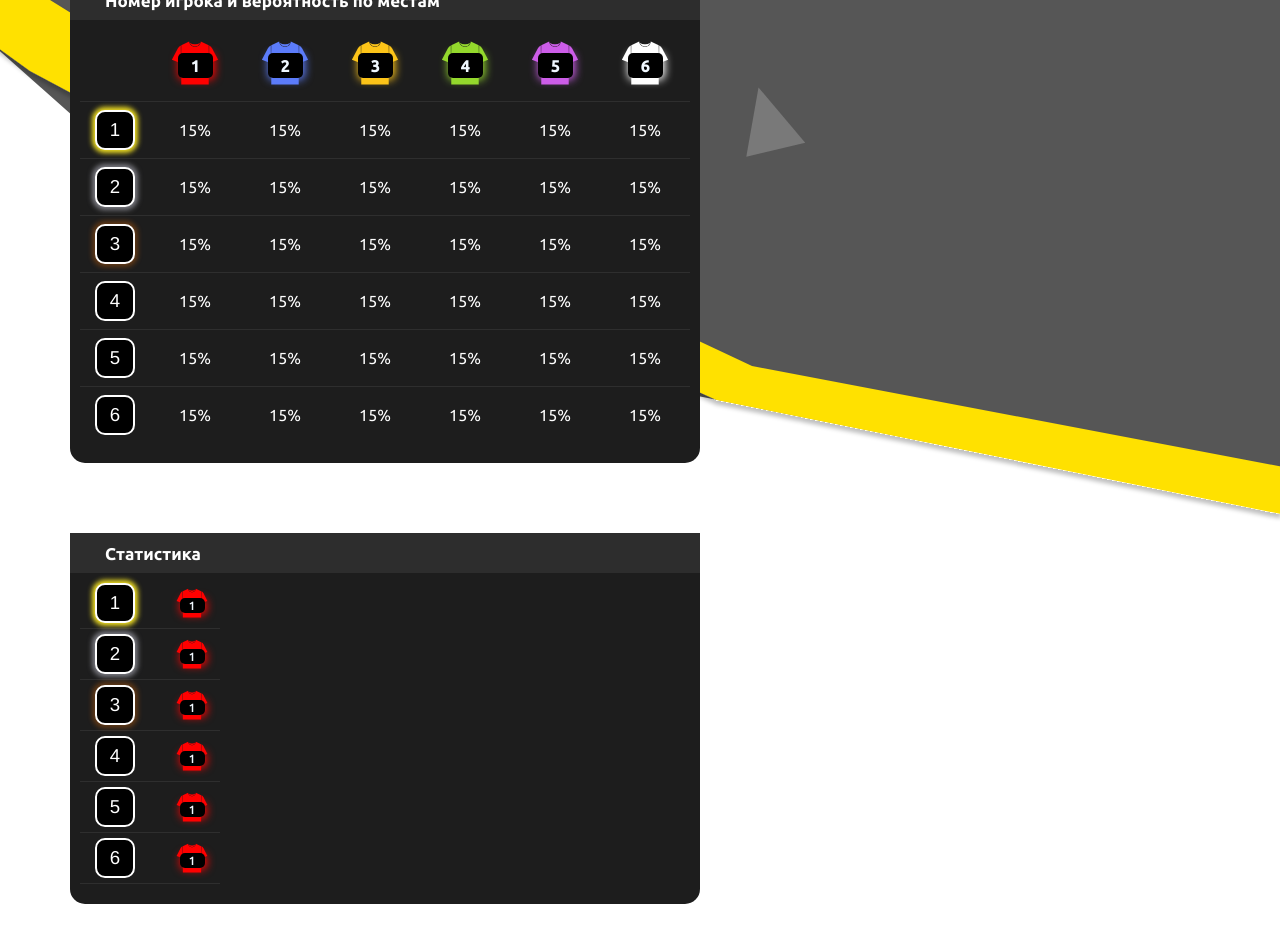
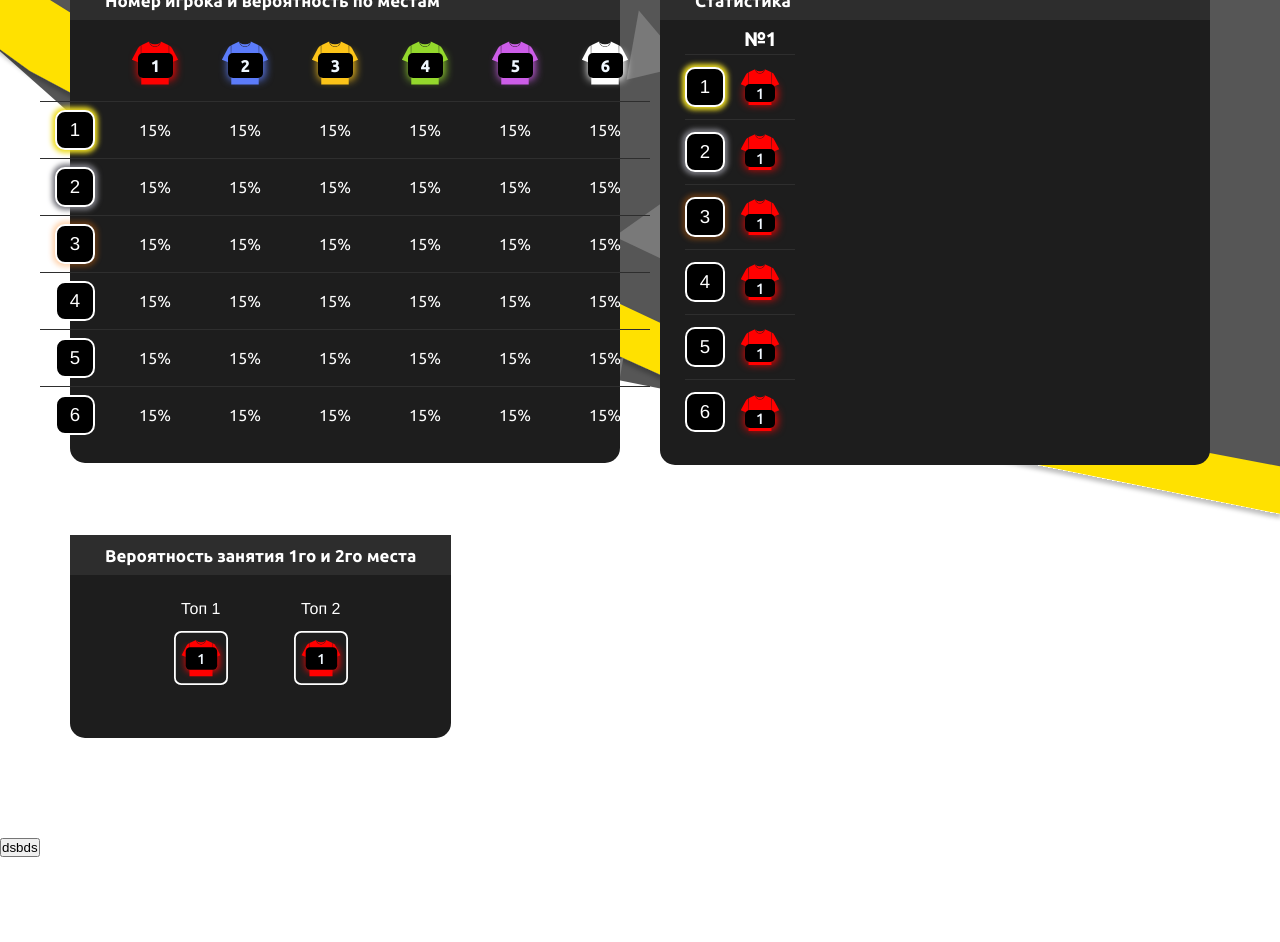
Before and after one commit to ClouRise/FANTASTICHACK2025, a Vue app in the folder frontend/front/: page / in a window 1280 px wide. Shown: the part 160-1102 px from the top of the page. After the commit the page ends 1017 px from the top, so only its background shows below. Built offline with nearby package versions, Linux system fonts and the light colour scheme.

Commit message:
upd front, add table analiz

```diff
--- a/frontend/front/package.json
+++ b/frontend/front/package.json
@@ -9,6 +9,7 @@
     "preview": "vite preview"
   },
   "dependencies": {
+    "axios": "^1.8.4",
     "vue": "^3.5.13",
     "vue-router": "^4.5.0"
   },
--- a/frontend/front/src/App.vue
+++ b/frontend/front/src/App.vue
@@ -11,17 +11,22 @@
       <titlerow num="4"></titlerow>
       <titlerow num="5"></titlerow>
       <titlerow num="6"></titlerow> -->
-      <div class="row">
+      <div style="display: grid; grid: 100% / 50% 50%" class="row">
         <maincard :title="'Номер игрока и вероятность по местам'">
           <tableCard></tableCard>
         </maincard>
-      </div>
-      <div class="row">
+
         <maincard :title="'Статистика'">
           <analys></analys>
         </maincard>
+
+      </div>
+
+      <div class="row">
+        <doublecard></doublecard>
       </div>
     </main>
+    <button @click="fetchPosts">dsbds</button>
   </div>
 </template>
 
@@ -33,7 +38,13 @@ import maincard from './components/maincard.vue';
 import tableCard from './components/tableCard.vue';
 import analys from './components/analys.vue';
 import doublecard from './components/doublecard.vue';
+import axios from 'axios';
 export default {
+  data(){
+    return{
+      responseData: {}
+    }
+  },
   components: {
     player,
     titlerow,
@@ -41,6 +52,18 @@ export default {
     tableCard,
     analys,
     doublecard
+  },
+  methods: {
+    async fetchPosts() {
+        try {
+          const response = await axios.get(`http://localhost:8000/api/race/?t=${Date.now()}`)
+          this.responseData = response.data
+        } catch (e) {
+          alert("Error server")
+        } finally {
+          console.log(this.responseData)
+        }
+      },
   }
 }
 </script>
--- a/frontend/front/src/components/analys.vue
+++ b/frontend/front/src/components/analys.vue
@@ -1,56 +1,25 @@
 <template>
-    <div class="analys">
-        <div class="titles-analys">
-            <div class="row">
-                <titlerow style="box-shadow: #EFDE22 0px 0px 5px 3px" num="1"></titlerow>
-            </div>
-            <div class="row">
-                <titlerow style="box-shadow: #7A7A81 0px 0px 5px 3px" num="2"></titlerow>
-            </div>
-            <div class="row">
-                <titlerow style="box-shadow: #FF77004D 0px 0px 5px 3px" num="3"></titlerow>
-            </div>
-            <div class="row">
-                <titlerow num="4"></titlerow>
-            </div>
-            <div class="row">
-                <titlerow num="5"></titlerow>
-            </div>
-            <div class="row">
-                <titlerow num="6"></titlerow>
-            </div>
-        </div>
-        <div class="scroll-analys">
-            <div class="row">
-                <div style="height: 40px; width: 40px; ">
-                    <player style="margin-inline: 7px;" :size="40" :hcard="15" :wcard="25" :fontsize="12" :topminus="-10" fillColor="#ff0000" txt="1"></player>
-                </div>
-            </div>
-            <div class="row">
-                <div style="height: 40px; width: 40px; ">
-                    <player style="margin-inline: 7px;" :size="40" :hcard="15" :wcard="25" :fontsize="12" :topminus="-10" fillColor="#ff0000" txt="1"></player>
-                </div>
-            </div>
-            <div class="row">
-                <div style="height: 40px; width: 40px; ">
-                    <player style="margin-inline: 7px;" :size="40" :hcard="15" :wcard="25" :fontsize="12" :topminus="-10" fillColor="#ff0000" txt="1"></player>
-                </div>
-            </div>
-            <div class="row">
-                <div style="height: 40px; width: 40px; ">
-                    <player style="margin-inline: 7px;" :size="40" :hcard="15" :wcard="25" :fontsize="12" :topminus="-10" fillColor="#ff0000" txt="1"></player>
-                </div>
-            </div>
-            <div class="row">
-                <div style="height: 40px; width: 40px; ">
-                    <player style="margin-inline: 7px;" :size="40" :hcard="15" :wcard="25" :fontsize="12" :topminus="-10" fillColor="#ff0000" txt="1"></player>
-                </div>
-            </div>
-            <div class="row">
-                <div style="height: 40px; width: 40px; ">
-                    <player style="margin-inline: 7px;" :size="40" :hcard="15" :wcard="25" :fontsize="12" :topminus="-10" fillColor="#ff0000" txt="1"></player>
-                </div>
-            </div>
+    <div style="display: flex; flex-direction: row; justify-content: start; width: 100%; height: 100%;">
+        <article>
+            <div style="height: 30px;" class="cell-table"></div>
+            <div class="cell-table"><titlerow style="box-shadow: #EFDE22 0px 0px 5px 3px" num="1"></titlerow></div>
+            <div class="cell-table"><titlerow style="box-shadow: #7A7A81 0px 0px 5px 3px" num="2"></titlerow></div>
+            <div class="cell-table"><titlerow style="box-shadow: #FF77004D 0px 0px 5px 3px" num="3"></titlerow></div>
+            <div class="cell-table"><titlerow num="4"></titlerow></div>
+            <div class="cell-table"><titlerow num="5"></titlerow></div>
+            <div style="border: none; padding-bottom: 0;" class="cell-table"><titlerow num="6"е5></titlerow></div>
+        </article>
+        <div style="overflow-x: scroll; display: flex; flex-direction: row;">
+            <section>
+                <div style="height: 30px;" class="cell-table"><h3>№1</h3></div>
+                <div style="padding-block: 15px; width: 70px; height: 65px;" class="cell-table"><player :size="50" :wcard="30" :hcard="18" :fontsize="15" :topminus="-10" fillColor="#ff0000" txt="1"></player></div>
+                <div style="padding-block: 15px; width: 70px; height: 65px;" class="cell-table"><player :size="50" :wcard="30" :hcard="18" :fontsize="15" :topminus="-10" fillColor="#ff0000" txt="1"></player></div>
+                <div style="padding-block: 15px; width: 70px; height: 65px;" class="cell-table"><player :size="50" :wcard="30" :hcard="18" :fontsize="15" :topminus="-10" fillColor="#ff0000" txt="1"></player></div>
+                <div style="padding-block: 15px; width: 70px; height: 65px;" class="cell-table"><player :size="50" :wcard="30" :hcard="18" :fontsize="15" :topminus="-10" fillColor="#ff0000" txt="1"></player></div>
+                <div style="padding-block: 15px; width: 70px; height: 65px;" class="cell-table"><player :size="50" :wcard="30" :hcard="18" :fontsize="15" :topminus="-10" fillColor="#ff0000" txt="1"></player></div>
+                <div style="padding-block: 15px; width: 70px; height: 65px; border: none;" class="cell-table"><player :size="50" :wcard="30" :hcard="18" :fontsize="15" :topminus="-10" fillColor="#ff0000" txt="1"></player></div>
+            </section>
+
         </div>
     </div>
 </template>
@@ -67,24 +36,24 @@ export default {
 </script>
 
 <style scoped>
-.analys {
-    width: 610px;
+h3{
+    font-family: ubuntu-medium;
+    color: white;
+}
+article{
     display: flex;
-    flex-direction: row;
+    flex-direction: column;
+    margin-left: 15px;
 }
-
-.row {
-    width: max-content;
+.cell-table{
+    padding-block: 12px;
+    display: flex;
+    justify-content: center;
+    align-items: center;
     border-bottom: 1pt solid rgb(46, 46, 46);
+}
+section{
     display: flex;
-    flex-direction: row;
-    justify-content: start;
-    padding: 5px;
-    padding-inline: 15px;
-}
-
-.scroll-analys {
-    width: auto;
-    overflow-x: scroll;
+    flex-direction: column;
 }
 </style>
--- a/frontend/front/src/components/doublecard.vue
+++ b/frontend/front/src/components/doublecard.vue
@@ -5,7 +5,6 @@
             <p>Топ 1</p>
             <playerselector
             :players="players"
-            @selected="handleFirstPlayerSelect"
             class="selector"
           />
         </div>
@@ -15,7 +14,6 @@
             <p>Топ 2</p>
             <playerselector
             :players="players"
-            @selected="handleSecondPlayerSelect"
             class="selector"
           />
         </div>
@@ -44,14 +42,6 @@
         ]
       }
     },
-    methods: {
-      handleFirstPlayerSelect(player) {
-        console.log('Первый игрок:', player)
-      },
-      handleSecondPlayerSelect(player) {
-        console.log('Второй игрок:', player)
-      }
-    }
   }
   </script>
 
```
Also changed, not shown: frontend/front/src/components/tableAnalys.vue (added, +14 -0 lines), 1 other file (tests, documents, lock files or other folders).
